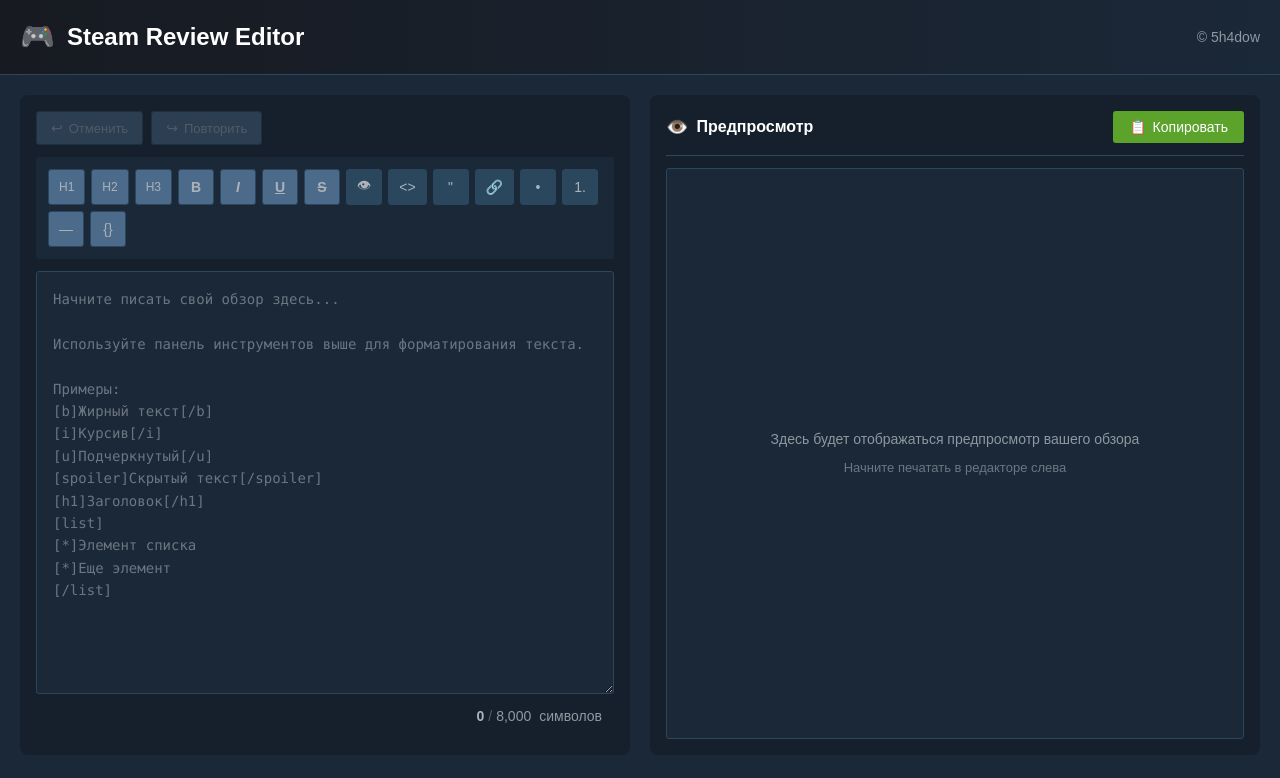
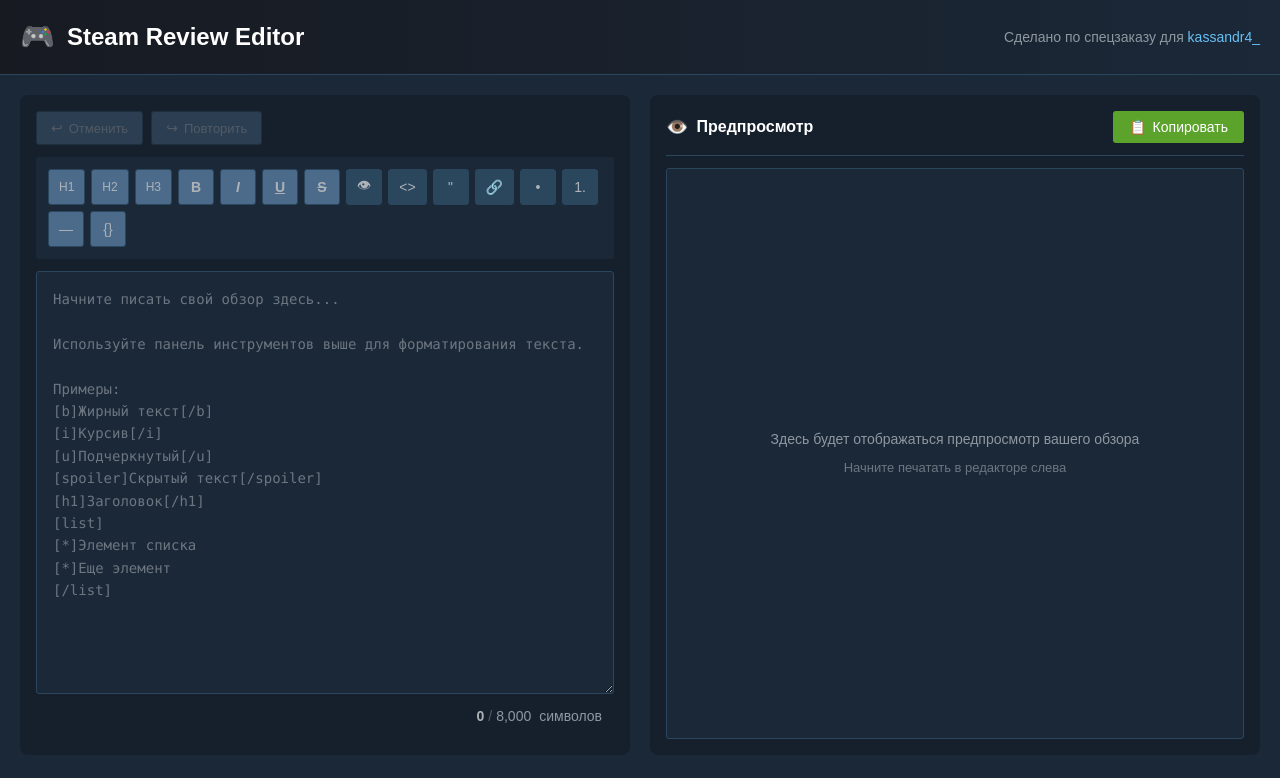
Before and after one commit to AnyKeyer/Steam-Review-Editor, a Vue app: page / in a window 1280 px wide. Shown: the top 778 px of the page. Built offline with nearby package versions, Linux system fonts and the light colour scheme; a web font is replaced by a local one.

Commit message:
Update credit to kassandr4_

```diff
--- a/src/components/layout/AppHeader.vue
+++ b/src/components/layout/AppHeader.vue
@@ -5,7 +5,10 @@
         <span class="logo-icon">🎮</span>
         <h1>Steam Review Editor</h1>
       </div>
-      <p class="copyright">© 5h4dow</p>
+      <p class="copyright">
+        Сделано по спецзаказу для
+        <a href="https://steamcommunity.com/id/kassandr4_" target="_blank" rel="noopener">kassandr4_</a>
+      </p>
     </div>
   </header>
 </template>
@@ -46,6 +49,16 @@
   font-size: 14px;
 }
 
+.copyright a {
+  color: var(--text-link);
+  text-decoration: none;
+  transition: color 0.15s ease;
+}
+
+.copyright a:hover {
+  color: var(--text-light);
+}
+
 @media (max-width: 768px) {
   .header-content {
     flex-direction: column;
```
